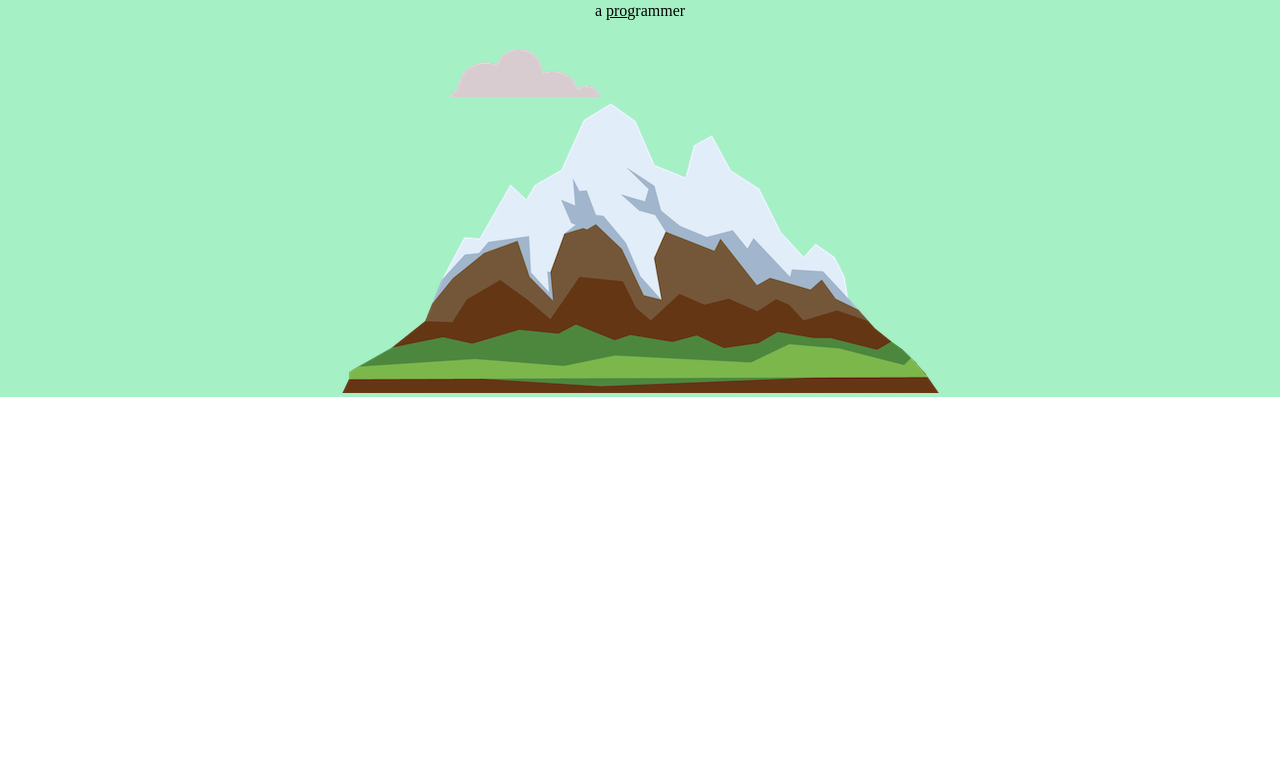
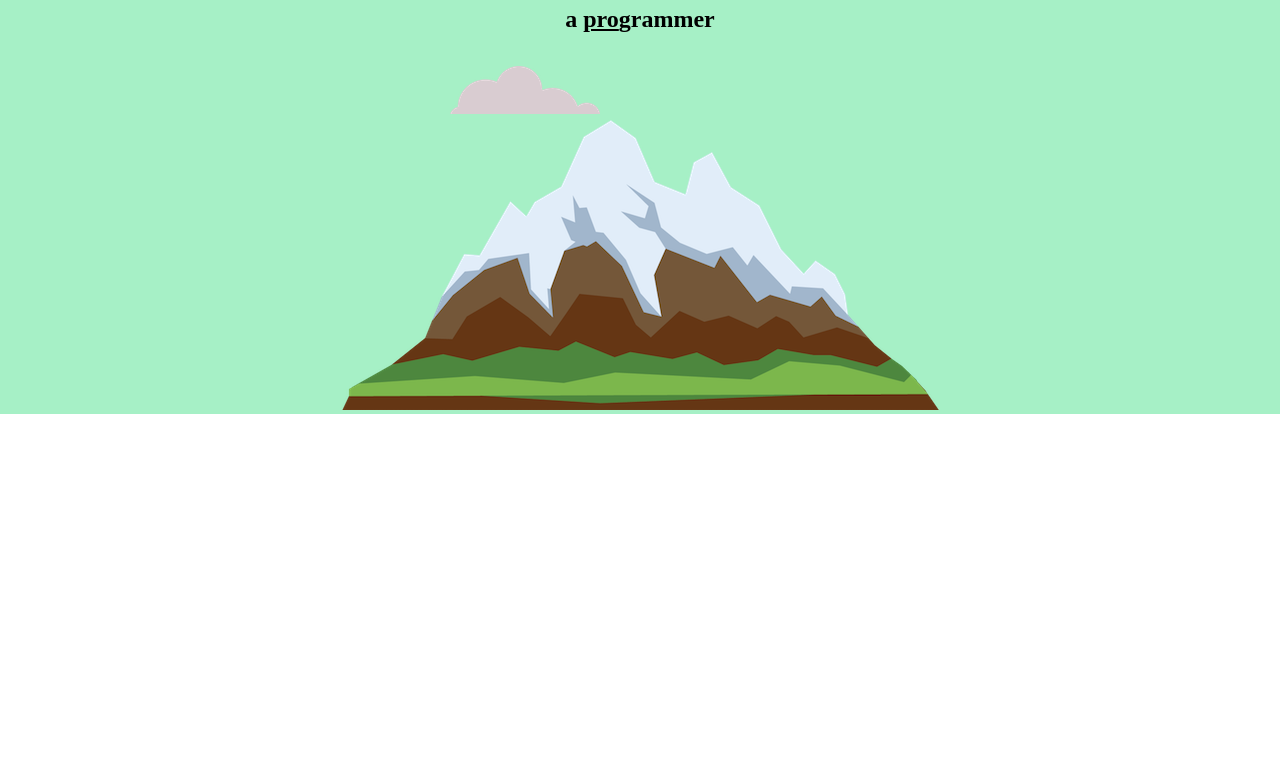
Before and after one commit to tw-nb/Tierra-W, a plain HTML site: page index.html in a window 1280 px wide. Shown: the part 320-1100 px from the top of the page. Drawn offline with Linux system fonts and the light colour scheme.

Commit message:
Update index.html

```diff
--- a/index.html
+++ b/index.html
@@ -11,7 +11,7 @@
     <div class="top_container">
       <img class="top-cloud" src="images/cloud.png" alt="">
       <h1><span class="greet">I'm Tierra</span></h1>
-      <p>a <span class="pro">pro</span>grammer</p>
+      <h2>a <span class="pro">pro</span>grammer</h2>
       <img class="bottom-cloud" src="images/cloud.png" alt="">
       <img class="mountain" src="images/mountain.png" alt="">
     </div>
```
